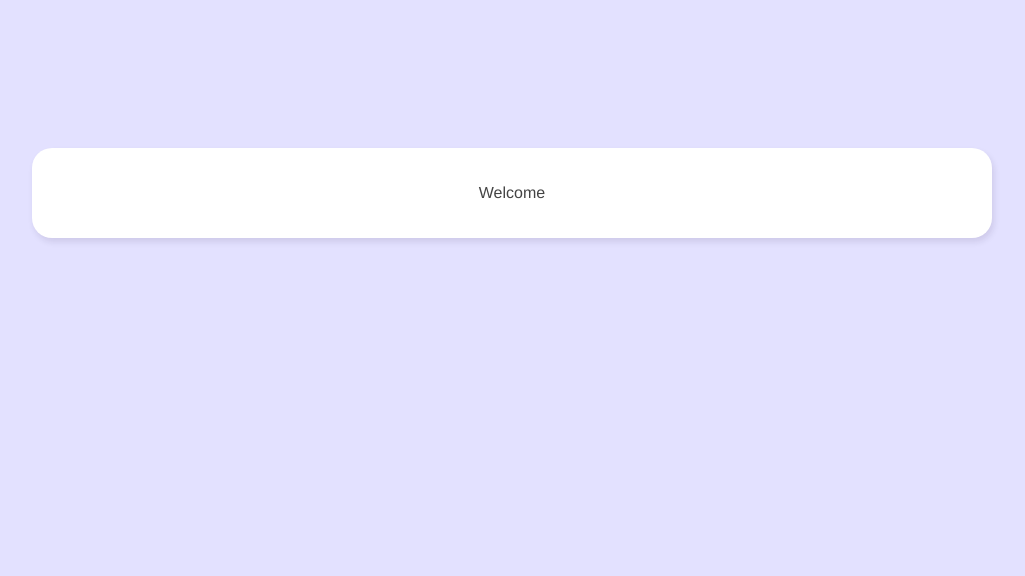
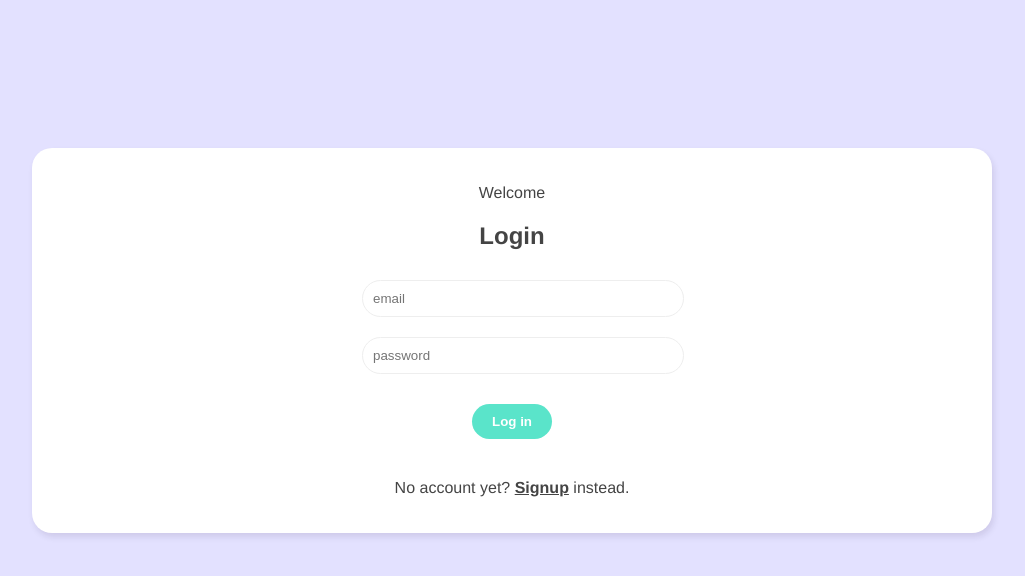
Before and after one commit to Zhou-jinhui/live-chat, a Vue app: page / in a window 1280 px wide. Shown: the top 576 px of the page, without its empty margins (128-1153 px from the left). Built offline with nearby package versions, Linux system fonts and the light colour scheme.

Commit message:
added [signup] functionality

```diff
--- /dev/null
+++ b/src/components/LoginForm.vue
@@ -0,0 +1,26 @@
+<template>
+  <form @submit.prevent="handleSubmit">
+    <input type="email" required placeholder="email" v-model="email" />
+    <input type="password" required placeholder="password" v-model="password" />
+    <button>Log in</button>
+  </form>
+</template>
+
+<script>
+import { ref } from 'vue';
+export default {
+  setup() {
+    // refs
+    const email = ref('');
+    const password = ref('');
+
+    const handleSubmit = () => {
+      console.log(email.value, password.value);
+    };
+
+    return { email, password, handleSubmit };
+  },
+};
+</script>
+
+<style></style>
--- /dev/null
+++ b/src/components/SignupForm.vue
@@ -0,0 +1,38 @@
+<template>
+  <form @submit.prevent="handleSubmit">
+    <input
+      type="text"
+      required
+      placeholder="display name"
+      v-model="displayName"
+    />
+    <input type="email" required placeholder="email" v-model="email" />
+    <input type="password" required placeholder="password" v-model="password" />
+    <div class="error">{{ error }}</div>
+    <button>Sign up</button>
+  </form>
+</template>
+
+<script>
+import { ref } from 'vue';
+import useSignup from '../composables/useSignup';
+
+export default {
+  setup() {
+    const { error, signup } = useSignup();
+
+    // refs
+    const displayName = ref('');
+    const email = ref('');
+    const password = ref('');
+
+    const handleSubmit = async () => {
+      await signup(email.value, password.value, displayName.value);
+    };
+
+    return { displayName, email, password, handleSubmit, error };
+  },
+};
+</script>
+
+<style></style>
--- /dev/null
+++ b/src/composables/useSignup.js
@@ -0,0 +1,31 @@
+import { ref } from 'vue';
+import { projectAuth } from '../firebase/config';
+
+const error = ref(null);
+
+const signup = async (email, password, displayName) => {
+  error.value = null;
+
+  try {
+    const res = await projectAuth.createUserWithEmailAndPassword(
+      email,
+      password
+    );
+    if (!res) {
+      throw new Error('Could not complete the signup');
+    }
+    await res.user.updateProfile({ displayName });
+    error.value = null;
+
+    return res;
+  } catch (err) {
+    console.log(err.message);
+    error.value = err.message;
+  }
+};
+
+const useSignup = () => {
+  return { error, signup };
+};
+
+export default useSignup;
--- a/src/firebase/config.js
+++ b/src/firebase/config.js
@@ -1,5 +1,6 @@
 import firebase from 'firebase/app';
 import 'firebase/firestore';
+import 'firebase/auth';
 
 const firebaseConfig = {
   apiKey: 'AIzaSyDBJeetiWq3lf5jYwZ2mUa1zw86eyAAu58',
@@ -13,7 +14,8 @@ const firebaseConfig = {
 // init firebase
 firebase.initializeApp(firebaseConfig);
 
+const projectAuth = firebase.auth();
 const projectFirestore = firebase.firestore();
 const timestamp = firebase.firestore.FieldValue.serverTimestamp;
 
-export { projectFirestore, timestamp };
+export { projectAuth, projectFirestore, timestamp };
--- a/src/views/Welcome.vue
+++ b/src/views/Welcome.vue
@@ -1,11 +1,38 @@
 <template>
   <div class="welcome container">
     <p>Welcome</p>
+    <div v-if="showLogin">
+      <h2>Login</h2>
+      <LoginForm />
+      <p>
+        No account yet? <span @click="showLogin = false">Signup</span> instead.
+      </p>
+    </div>
+    <div v-else>
+      <h2>Sign up</h2>
+      <SignupForm />
+      <p>
+        Already registered?
+        <span @click="showLogin = true">Login</span> instead.
+      </p>
+    </div>
   </div>
 </template>
 
 <script>
-export default {};
+import SignupForm from '../components/SignupForm.vue';
+import LoginForm from '../components/LoginForm.vue';
+
+import { ref } from 'vue';
+
+export default {
+  components: { SignupForm, LoginForm },
+  setup() {
+    const showLogin = ref(true);
+
+    return { showLogin };
+  },
+};
 </script>
 
 <style>
@@ -13,4 +40,30 @@ export default {};
   text-align: center;
   padding: 20px 0;
 }
+/* form styles */
+.welcome form {
+  width: 300px;
+  margin: 20px auto;
+}
+.welcome label {
+  display: block;
+  margin: 20px 0 10px;
+}
+.welcome input {
+  width: 100%;
+  padding: 10px;
+  border-radius: 20px;
+  border: 1px solid #eee;
+  outline: none;
+  color: #999;
+  margin: 10px auto;
+}
+.welcome span {
+  font-weight: bold;
+  text-decoration: underline;
+  cursor: pointer;
+}
+.welcome button {
+  margin: 20px auto;
+}
 </style>
```
